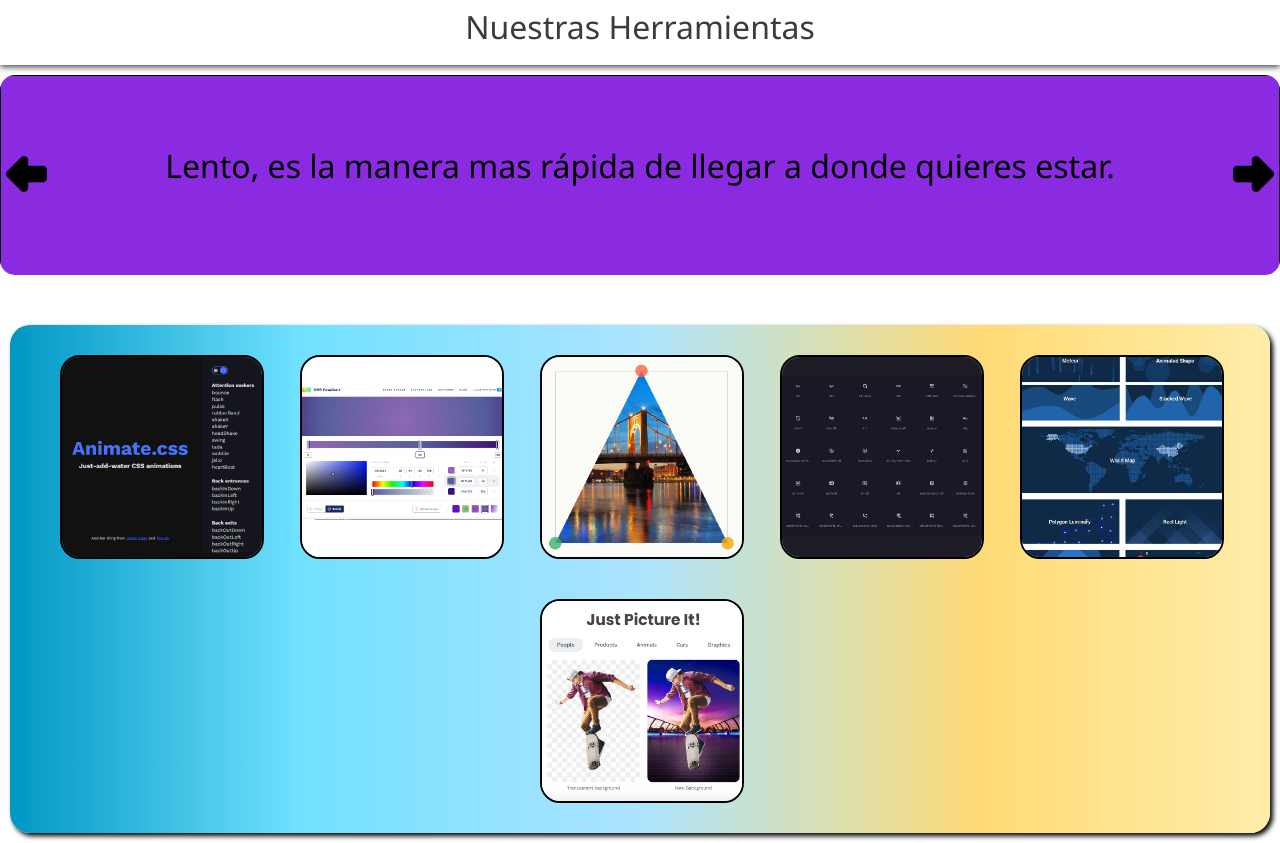
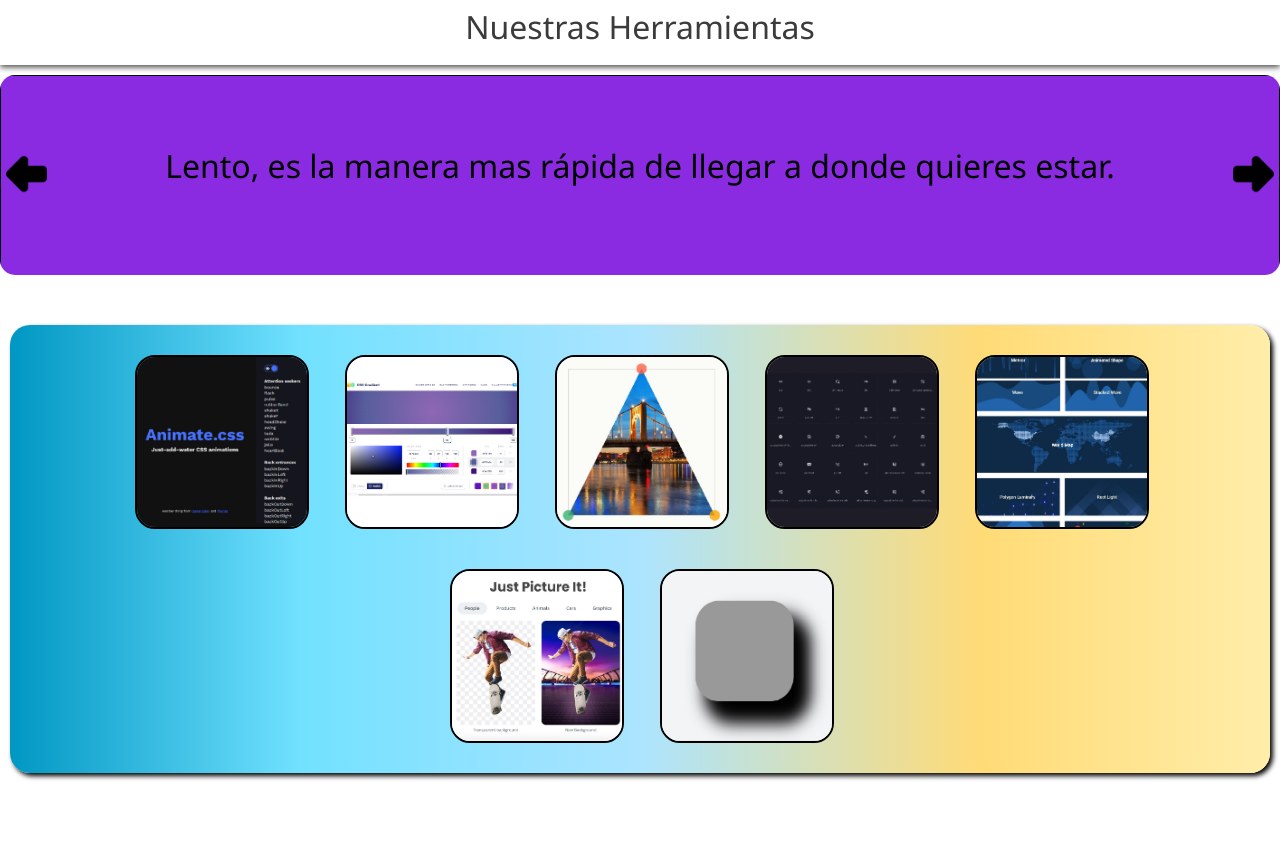
Before and after one commit to MathiasFernandez24/MyTools, a React (Create React App) app: page / in a window 1280 px wide. After the commit the page ends 800 px from the top, so only its background shows below. Built offline with nearby package versions, Linux system fonts and the light colour scheme.

Commit message:
sombras en card

```diff
--- a/public/index.html
+++ b/public/index.html
@@ -1,14 +1,12 @@
 <!DOCTYPE html>
 <html lang="en">
+
 <head>
   <meta charset="utf-8" />
   <link rel="icon" href="%PUBLIC_URL%/favicon.ico" />
   <meta name="viewport" content="width=device-width, initial-scale=1" />
   <meta name="theme-color" content="#000000" />
-    <meta
-      name="description"
-      content="Web site created using create-react-app"
-    />
+  <meta name="description" content="Web site created using create-react-app" />
   <link rel="apple-touch-icon" href="%PUBLIC_URL%/logo192.png" />
   <!--
       manifest.json provides metadata used when your web app is installed on a
@@ -24,8 +22,9 @@
       work correctly both with client-side routing and a non-root public URL.
       Learn how to configure a non-root public URL by running `npm run build`.
     -->
-    <title>React App</title>
+  <title>My Tools</title>
 </head>
+
 <body>
   <noscript>You need to enable JavaScript to run this app.</noscript>
   <div id="root"></div>
@@ -40,4 +39,5 @@
       To create a production bundle, use `npm run build` or `yarn build`.
     -->
 </body>
+
 </html>
--- a/src/components/card/Card.css
+++ b/src/components/card/Card.css
@@ -1,8 +1,8 @@
 .card-container {
     display: inline-block;
     position: relative;
-    width: 200px;
-    height: 200px;
+    width: 170px;
+    height: 170px;
     border-radius: 20px;
     /* background-color: aqua; */
     margin: 20px;
@@ -38,7 +38,7 @@
 }
 
 .title {
-    font-size: 30px;
+    font-size: 25px;
     margin-top: 5px;
     text-align: center;
 }
@@ -57,6 +57,7 @@
 
 .card-container:hover .back {
     transform: perspective(500px) rotateY(360deg);
+    box-shadow: 40px 40px 100px 22px rgba(0, 0, 0, 0.6);
 }
 
 .card-container:hover {
--- a/src/dataBase/DB.js
+++ b/src/dataBase/DB.js
@@ -4,6 +4,7 @@ import img3 from './images/3.jpg'
 import img4 from './images/4.jpg'
 import img5 from './images/5.jpg'
 import img6 from './images/6.jpg'
+import img7 from './images/7.jpg'
 
 export const DB = [
     {
@@ -47,5 +48,12 @@ export const DB = [
         name: "Remove BG",
         image: img6,
         detail: "Quitar background a imagen"
+    },
+    {
+        id: 7,
+        url: "https://box-shadow.dev/",
+        name: "Box Shadow",
+        image: img7,
+        detail: "Generador de sombras CSS"
     }
 ]
```
Also changed, not shown: src/dataBase/images/7.jpg (added), 1 other file (tests, documents, lock files or other folders). Lines whose indentation alone changed are shown as unchanged.
